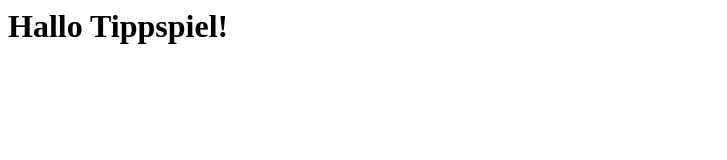
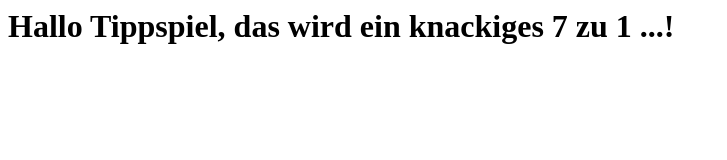
Before and after one commit to stevenwhite/tippspiel, a plain HTML site: page index.html in a window 1280 px wide. Shown: the whole page, without its empty margins (0-727 px from the left). Drawn offline with Linux system fonts and the light colour scheme.

Commit message:
Update index.html

```diff
--- a/index.html
+++ b/index.html
@@ -1 +1 @@
-<h1> Hallo Tippspiel! </h1>
+<h1> Hallo Tippspiel, das wird ein knackiges 7 zu 1 ...! </h1>
```
